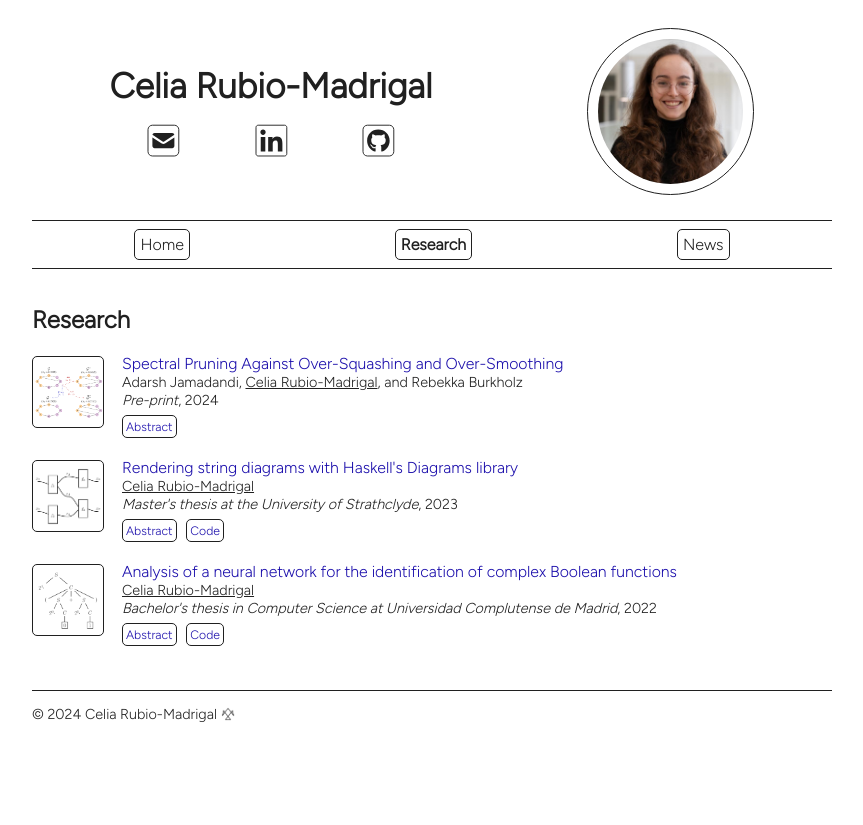
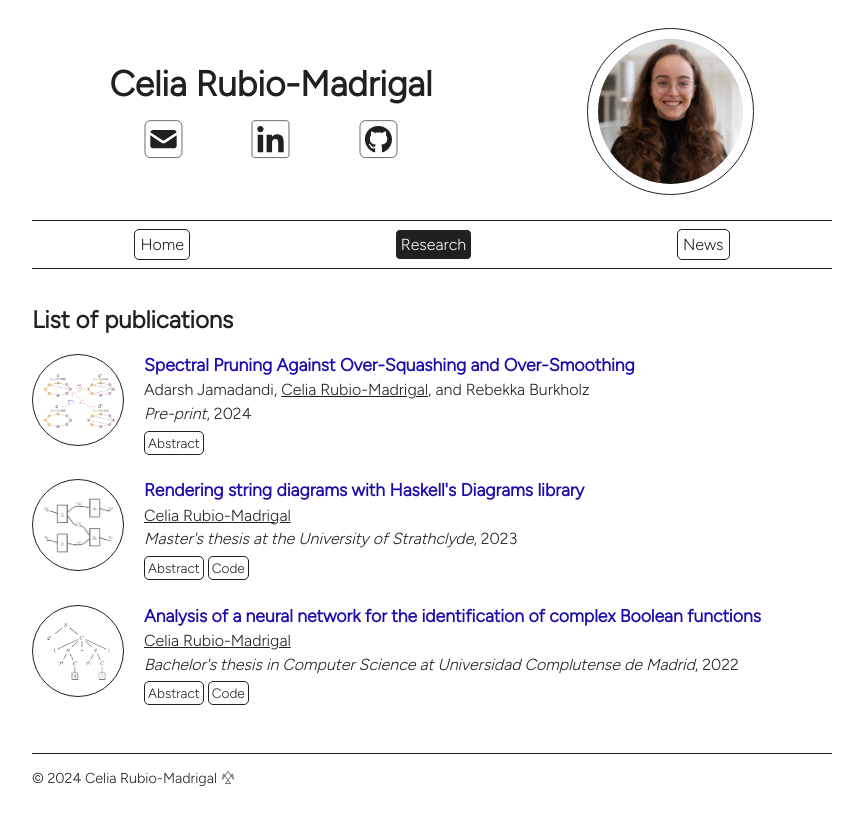
Before and after one commit to celrm/celrm.github.io, a Jekyll site: the page built from _pages/research.md, in a window 1280 px wide. Shown: the top 825 px of the page, without its empty margins (208-1071 px from the left). Built offline with Jekyll 4.4.1, drawn with Linux system fonts in a browser that asks for light colours.

Commit message:
alternating buttons

```diff
--- a/_includes/bib.html
+++ b/_includes/bib.html
@@ -1,16 +1,16 @@
 <!-- _layouts/bib.html -->
   <div class="row">
         <div class="preview">
-        {%- if entry.img -%}
-          {% if entry.img contains '://' -%}
-          <img class="preview z-depth-1 rounded" src="{{ entry.img }}">
+          {%- if entry.img -%}
+            {% if entry.img contains '://' -%}
+            <img src="{{ entry.img }}">
+            {%- else -%}
+              {%- assign entry_path = entry.img | prepend: './images/publications/' -%}
+              <img src="{{ site.url }}{{ site.baseurl }}/assets/images/{{ entry.img }}">
+            {%- endif -%}
           {%- else -%}
-            {%- assign entry_path = entry.img | prepend: './images/publications/' -%}
-            <img class="preview z-depth-1 rounded" src="{{ site.url }}{{ site.baseurl }}/assets/images/{{ entry.img }}">
+          <img src="{{ site.url }}{{ site.baseurl }}/assets/images/default.png">
           {%- endif -%}
-        {%- else -%}
-        <img class="preview z-depth-1 rounded" src="{{ site.url }}{{ site.baseurl }}/assets/images/default.png">
-        {%- endif -%}
         </div>
         <!-- Entry bib key -->
         <div id="{{entry.key}}" class="{% if site.enable_publication_thumbnails %}col-sm-8{% else %}col-sm-10{% endif %}">
--- a/_includes/head.html
+++ b/_includes/head.html
@@ -16,6 +16,7 @@
         $(document).ready(function() {
             $('a.abstract').click(function() {
                 $(this).parent().parent().find(".abstract.hidden").toggleClass('open');
+                $(this).toggleClass('open');
             });
         });
     </script>
--- a/_includes/header.html
+++ b/_includes/header.html
@@ -17,9 +17,12 @@
     {% assign sorted_pages = site.pages | sort:"order" %}
     {% for tab in sorted_pages %}
         {% if tab.title %}
+        {% if tab.title == page.title %}
+        <a class="nav-button open" href="{{ tab.url }}" target="_self">
+        {% else %}
         <a class="nav-button" href="{{ tab.url }}" target="_self">
-            {% if tab.title == page.title %}<b>{{ tab.title }}</b>
-            {% else %}{{ tab.title }}{% endif %}
+        {% endif %}
+            {{ tab.title }}
         </a>
         {% endif %}
     {% endfor %}
--- a/_pages/research.md
+++ b/_pages/research.md
@@ -1,6 +1,7 @@
 ---
 layout: default
 title: Research
+titlealt: List of publications
 permalink: /research/
 order: 2
 ---
--- a/assets/css/style.css
+++ b/assets/css/style.css
@@ -44,6 +44,13 @@ nav a.nav-button {
 nav a.nav-button:hover {
     background-color: var(--color-text);
     color: white;
+    border-color: white;
+}
+
+nav a.nav-button.open {
+    background-color: var(--color-text);
+    color: white;
+    border-color: white;
 }
 
 footer {
@@ -81,7 +88,7 @@ h2 {
 }
 
 svg {
-    height: 1em;
+    height: 1.2em;
     overflow: visible;
     vertical-align: middle;
 }
@@ -89,11 +96,131 @@ svg {
 svg path {
     fill: none;
     stroke: var(--color-text);
+    stroke-width: 8;
 }
 
 svg path.full {
     fill: var(--color-text);
     stroke: none;
+}
+
+svg:hover {
+    path {
+        fill: var(--color-text);
+        stroke: white;
+    }
+    path.full {
+        fill: white;
+        stroke: var(--color-text);
+    }
+}
+
+
+
+ol.bibliography {
+    list-style: none;
+    padding: 0;
+    margin-top: 0;
+    .col-sm-10 div {
+        margin-bottom: 0.3em;
+    }
+    .title {
+        font-size: 110%;
+        font-weight: bold;
+    }
+    .preview {
+        border: 1px solid var(--color-text);
+        border-radius: 50%;
+        width: 90px;
+        height: 90px;
+        aspect-ratio: 1 / 1;
+        display: inline-flex;
+        align-items: center;
+        justify-content: center;
+        img {
+            width: 75px;
+            height: 75px;
+        }
+    }
+    .row {
+        display: flex;
+        align-items: start;
+        gap: 20px;
+        margin-top: 20px;
+    }
+    .btn {
+        margin-top: 0.2em;
+        border: 1px solid var(--color-text);
+        border-radius: 5px;
+        padding: 3px;
+        font-size: 85%;
+        display: inline-block;
+        cursor: pointer;
+        color: var(--color-text);
+        text-decoration: none;
+        text-align: center;
+        user-select: none;
+        -webkit-user-select: none;
+        -moz-user-select: none;
+        -ms-user-select: none;
+        -o-user-select: none;
+    }
+    .btn.open{
+        background-color: var(--color-text);
+        color: white;
+        border-color: none;
+    }
+    .btn:hover {
+        background-color: var(--color-text);
+        color: white;
+        border-color: none;
+    }
+    .btn.open:hover {
+        background-color: white;
+        color: var(--color-text);
+        border-color: var(--color-text);
+    }
+    .conf.btn {
+        background-color: #1a0dab;
+        border: 1px solid #1a0dab;
+        color: #fff;
+        pointer-events: none;
+        user-select: text;
+        cursor: text;
+        text-transform: none;
+    }
+    .yellow.btn {
+        background-color: #B8860B;
+        border: 1px solid #B8860B;
+        color: #fff;
+        pointer-events: none;
+        user-select: text;
+        cursor: text;
+        text-transform: none;
+    }
+}
+
+.hidden {
+    font-size: 75%;
+    text-align: justify;
+    transition-property: 0.15s ease;
+    -moz-transition: 0.15s ease;
+    -ms-transition: 0.15s ease;
+    -o-transition: 0.15s ease;
+    transition: all 0.15s ease;
+    display: none !important;
+}
+
+.abstract.hidden.open {
+    border: 1px solid var(--color-text);
+    border-radius: 5px;
+    padding: 10px;
+    display: block !important;
+    margin-top: 10px;
+
+    p {
+        margin: 0;
+    }
 }
 
 
@@ -124,9 +251,21 @@ svg path.full {
     }
 
     .circular_image {
-        width: 80px;
-        height: 80px;
+        width: 90px;
+        height: 90px;
         padding: 6px;
+    }
+
+    ol.bibliography {
+        font-size: 0.9rem;
+        .preview {
+            width: 75px;
+            height: 75px;
+            img {
+                width: 60px;
+                height: 60px;
+            }
+        }
     }
 }
 
@@ -172,91 +311,3 @@ hr {
     text-transform: uppercase;
     margin: 0px 10px 5px 0;
 }
-
-ol.bibliography {
-    list-style: none;
-    padding: 0;
-    margin-top: 0;
-    font-size: 90%;
-    .title {
-        font-size: 110%;
-    }
-    img {
-        border: 1px solid var(--color-text);
-        border-radius: 5px;
-    }
-    .row {
-        display: flex;
-        align-items: start;
-        gap: 20px;
-        margin-top: 20px;
-    }
-    li .preview {
-        margin-top: 1px;
-        vertical-align: middle;
-        width: 70px;
-        height: 70px;
-        object-fit: cover;
-
-    }
-    .conf.btn {
-        background-color: #1a0dab;
-        border: 1px solid #1a0dab;
-        color: #fff;
-        pointer-events: none;
-        user-select: text;
-        cursor: text;
-        text-transform: none;
-    }
-    .yellow.btn {
-        background-color: #B8860B;
-        border: 1px solid #B8860B;
-        color: #fff;
-        pointer-events: none;
-        user-select: text;
-        cursor: text;
-        text-transform: none;
-    }
-    .btn {
-        border: 1px solid var(--color-text);
-        border-radius: 5px;
-        padding: 3px;
-        margin-right: 0.5em;
-        margin-top: 0.5em;
-        font-size: 85%;
-        display: inline-block;
-        margin-bottom: 0;
-        text-align: center;
-        vertical-align: middle;
-        touch-action: manipulation;
-        cursor: pointer;
-        background-image: none;
-        -webkit-user-select: none;
-        -moz-user-select: none;
-        -ms-user-select: none;
-        user-select: none;
-    }
-}
-
-.hidden {
-    font-size: 75%;
-    text-align: justify;
-    transition-property: 0.15s ease;
-    -moz-transition: 0.15s ease;
-    -ms-transition: 0.15s ease;
-    -o-transition: 0.15s ease;
-    transition: all 0.15s ease;
-    display: none !important;
-}
-
-.abstract.hidden.open {
-    border: 1px solid var(--color-text);
-    border-radius: 5px;
-    padding: 10px;
-    display: block !important;
-    margin-top: 10px;
-
-    p {
-        margin: 0;
-    }
-}
```
